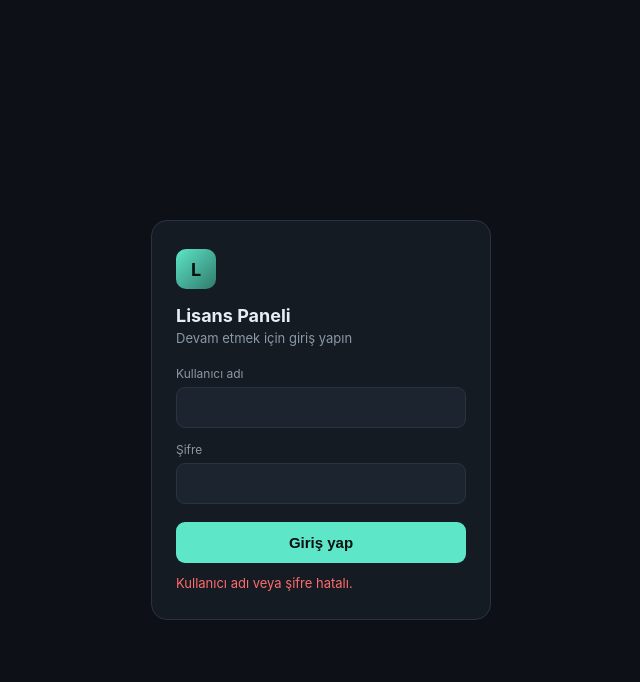
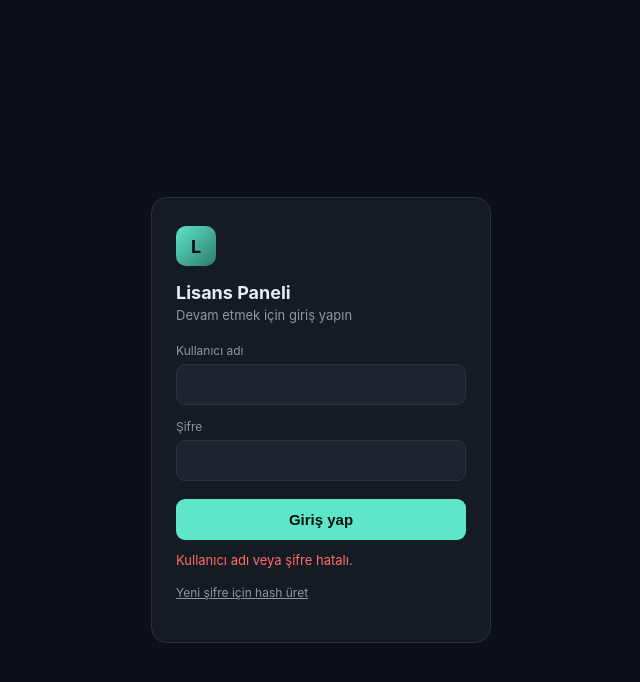
Before and after one commit to Ceriicode/QR-Lisans, a plain HTML site: page index.html in a window 1280 px wide. Both pictures are taken after a click on the button "Giriş yap". Shown: the whole page, without its empty margins (319-959 px from the left). Drawn offline with Linux system fonts and the light colour scheme.

Commit message:
Add files via upload

```diff
--- a/index.html
+++ b/index.html
@@ -160,7 +160,17 @@
    AYARLAR — bunları kendinize göre değiştirin
    ========================================================= */
 const LOGIN_USER = "admin";
-const LOGIN_PASS = "degistir123"; // kod içinde saklanan basit erişim şifresi
+// Şifrenin kendisi değil, SHA-256 hash'i saklanıyor — bu sayede repo public olsa bile
+// kod içine bakan biri gerçek şifreyi doğrudan okuyamaz.
+// Varsayılan hash "degistir123" şifresine ait — MUTLAKA değiştirin.
+// Yeni şifrenizin hash'ini üretmek için: sayfanın en altındaki "Şifre hash'i üret"
+// bağlantısını kullanın (tarayıcı konsolunda otomatik yazdırır).
+const LOGIN_PASS_HASH = "fcb156ed25e7807d8334a17e97477db741a41d4f1d02badee79990d1b1c5b895";
+
+async function sha256Hex(text) {
+  const buf = await crypto.subtle.digest('SHA-256', new TextEncoder().encode(text));
+  return Array.from(new Uint8Array(buf)).map(b => b.toString(16).padStart(2, '0')).join('');
+}
 
 /* =========================================================
    STATE
@@ -204,12 +214,27 @@ function renderLogin() {
         <input type="password" id="loginPass">
         <button class="btn btn-primary" id="loginBtn">Giriş yap</button>
         <div class="err-msg" id="loginErr">Kullanıcı adı veya şifre hatalı.</div>
+        <p class="hint" id="hashHelperToggle" style="cursor:pointer;text-decoration:underline">Yeni şifre için hash üret</p>
+        <div id="hashHelperBox" style="display:none">
+          <label>Yeni şifreniz</label>
+          <input type="text" id="hashHelperInput" placeholder="yeni-sifreniz">
+          <p class="hint">Aşağıdaki hash'i kopyalayıp koddaki <b>LOGIN_PASS_HASH</b> değerinin yerine yapıştırın:</p>
+          <textarea id="hashHelperOutput" readonly style="min-height:44px"></textarea>
+        </div>
       </div>
     </div>`;
+  document.getElementById('hashHelperToggle').onclick = () => {
+    const box = document.getElementById('hashHelperBox');
+    box.style.display = box.style.display === 'none' ? 'block' : 'none';
+  };
+  document.getElementById('hashHelperInput').oninput = async (e) => {
+    document.getElementById('hashHelperOutput').value = e.target.value ? await sha256Hex(e.target.value) : '';
+  };
   document.getElementById('loginBtn').onclick = async () => {
     const u = document.getElementById('loginUser').value;
     const p = document.getElementById('loginPass').value;
-    if (u === LOGIN_USER && p === LOGIN_PASS) {
+    const pHash = await sha256Hex(p);
+    if (u === LOGIN_USER && pHash === LOGIN_PASS_HASH) {
       state.authed = true;
       if (state.token && state.gistId) {
         app.innerHTML = `<div class="center-screen"><div class="hint">Yükleniyor…</div></div>`;
```
